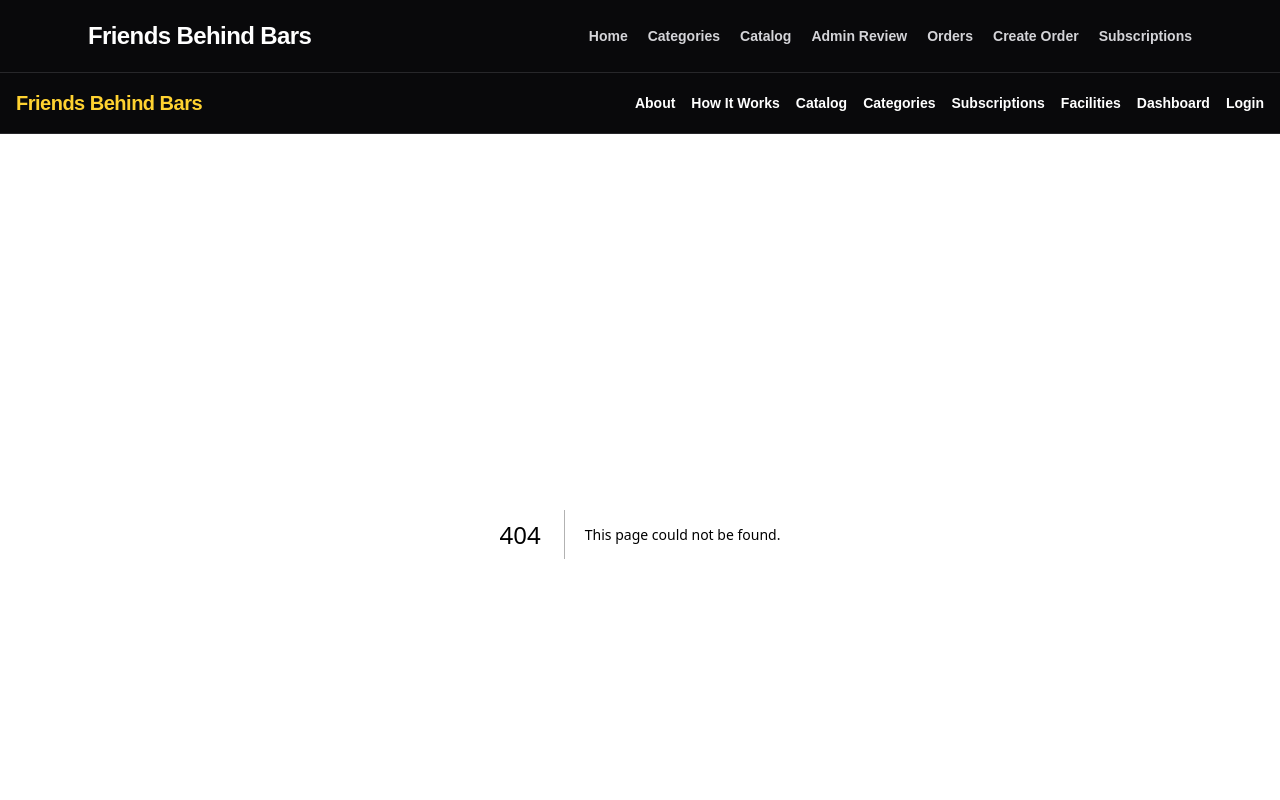
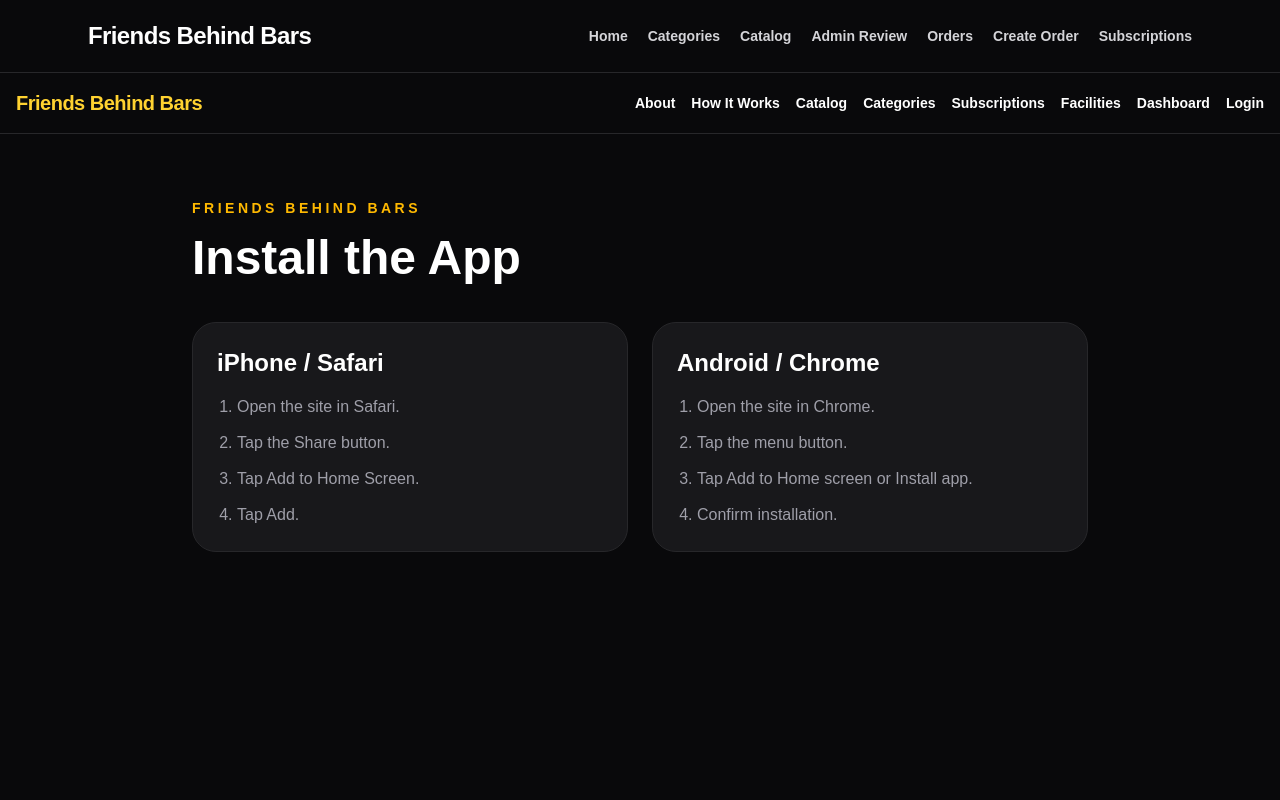
Before and after one commit to ssoup111/gary-project, a Next.js app: page /install in a window 1280 px wide. Before the commit this address had no page. Shown: the top 800 px of the page. Built offline with nearby package versions, Linux system fonts and the light colour scheme.

Commit message:
Add app install instructions

```diff
--- /dev/null
+++ b/app/install/page.tsx
@@ -0,0 +1,35 @@
+export default function InstallPage() {
+  return (
+    <main className="min-h-screen bg-zinc-950 px-6 py-16 text-white">
+      <div className="mx-auto max-w-4xl">
+        <p className="text-sm font-bold uppercase tracking-[0.25em] text-amber-400">
+          Friends Behind Bars
+        </p>
+
+        <h1 className="mt-4 text-5xl font-black">Install the App</h1>
+
+        <div className="mt-10 grid gap-6 md:grid-cols-2">
+          <section className="rounded-3xl border border-zinc-800 bg-zinc-900 p-6">
+            <h2 className="text-2xl font-black">iPhone / Safari</h2>
+            <ol className="mt-4 list-decimal space-y-3 pl-5 text-zinc-400">
+              <li>Open the site in Safari.</li>
+              <li>Tap the Share button.</li>
+              <li>Tap Add to Home Screen.</li>
+              <li>Tap Add.</li>
+            </ol>
+          </section>
+
+          <section className="rounded-3xl border border-zinc-800 bg-zinc-900 p-6">
+            <h2 className="text-2xl font-black">Android / Chrome</h2>
+            <ol className="mt-4 list-decimal space-y-3 pl-5 text-zinc-400">
+              <li>Open the site in Chrome.</li>
+              <li>Tap the menu button.</li>
+              <li>Tap Add to Home screen or Install app.</li>
+              <li>Confirm installation.</li>
+            </ol>
+          </section>
+        </div>
+      </div>
+    </main>
+  );
+}
--- a/app/menu/page.tsx
+++ b/app/menu/page.tsx
@@ -12,6 +12,7 @@
   { label: "Login", href: "/login" },
   { label: "Contact", href: "/contact" },
   { label: "FAQ", href: "/faq" },
+  { label: "Install App", href: "/install" },
 ];
 
 export default function MenuPage() {
```
